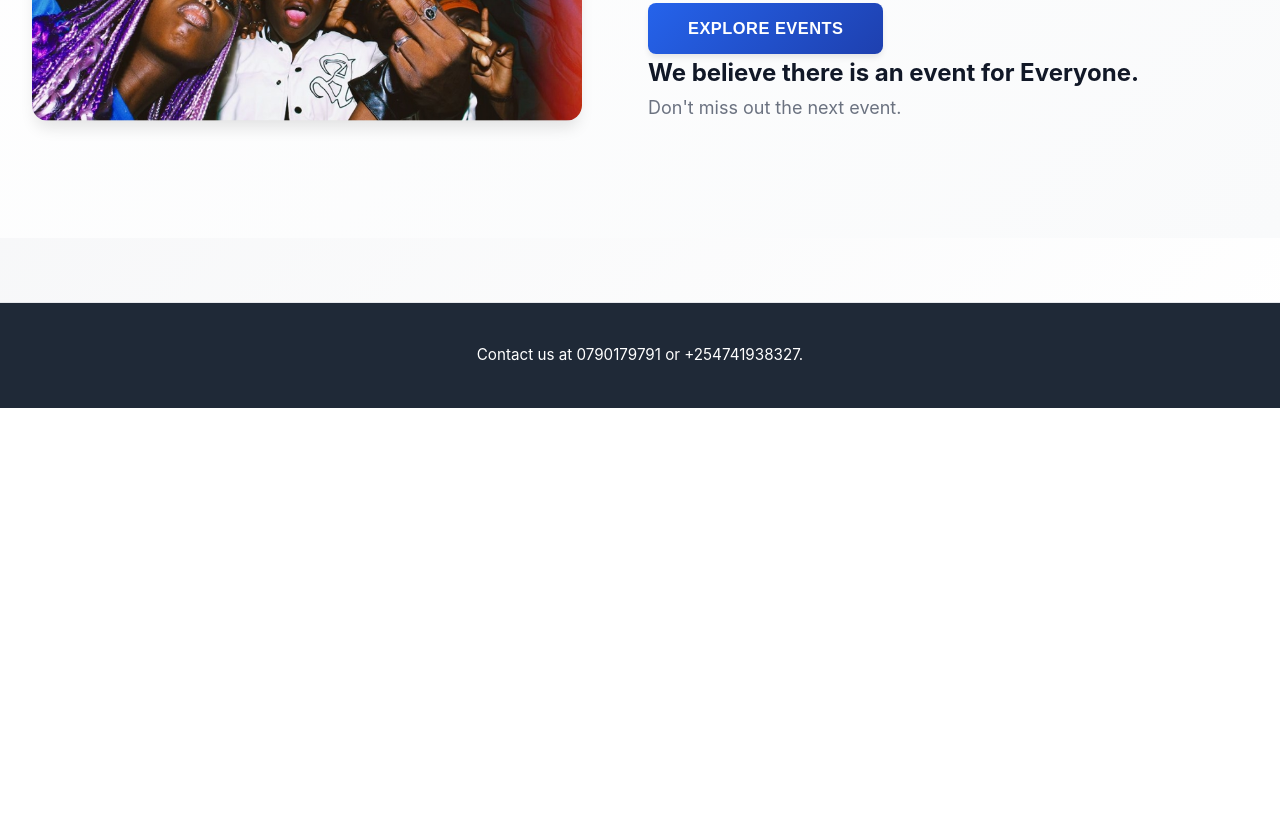
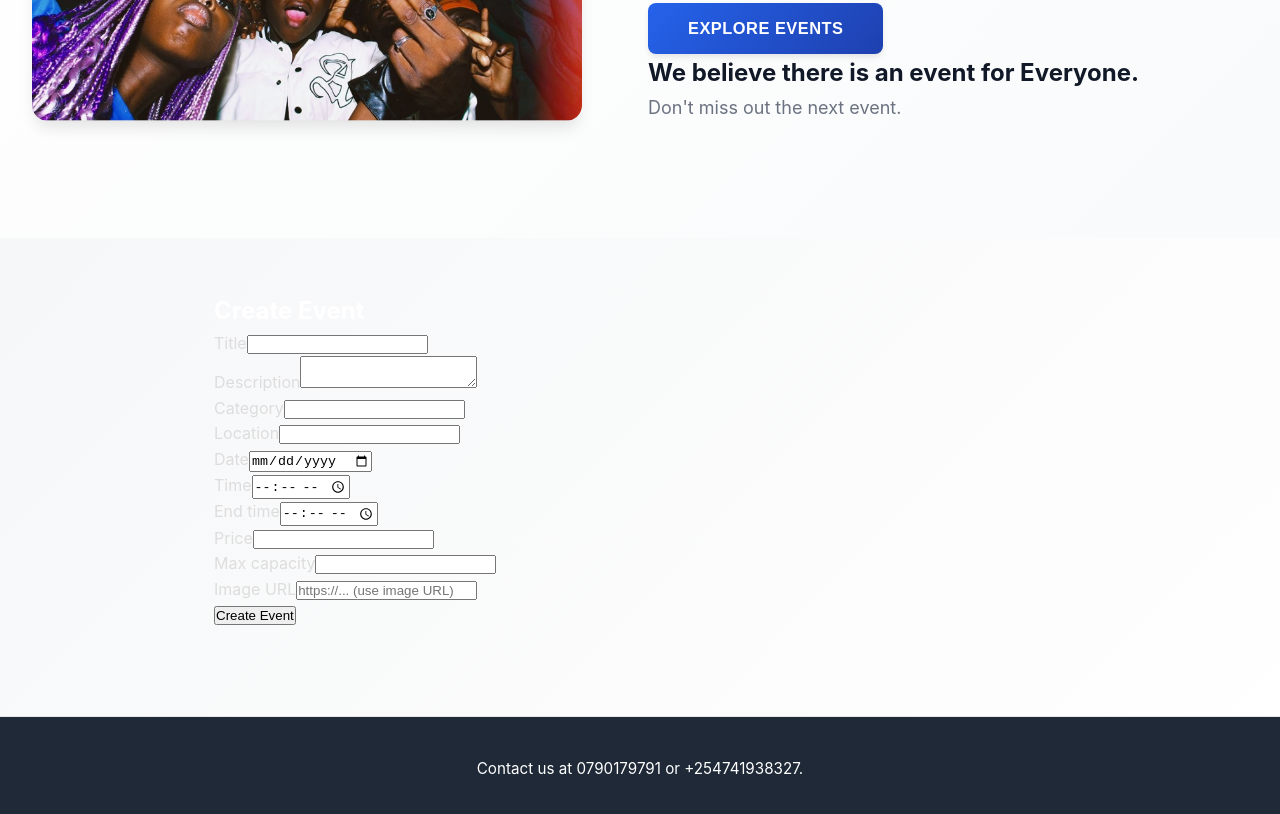
Before and after one commit to wwhiteeeea-coder/EVENT, a website: page event/Event-Time/frontend/new.html in a window 1280 px wide. Shown: the part 474-1288 px from the top of the page. Before the commit the page ends 882 px from the top, so only its background shows below. Drawn offline with Linux system fonts and the light colour scheme; sample sign-in values are in the browser's storage.

Commit message:
Add create-event form to new.html and wire new-event.js (use image URL)

```diff
--- a/event/Event-Time/frontend/new.html
+++ b/event/Event-Time/frontend/new.html
@@ -35,6 +35,27 @@
                 <p class="line">Don't miss out the next event.</p>
             </div>
         </section>
+
+        <!-- Create Event Form -->
+        <section class="create-event" style="padding:24px; max-width:900px; margin:30px auto; background:rgba(255,255,255,0.02); border-radius:8px;">
+          <h2 style="color:#fff;">Create Event</h2>
+          <div id="formError" class="alert error" style="display:none; color:#ff6b6b; margin-bottom:10px;"></div>
+          <div id="formSuccess" class="alert success" style="display:none; color:#4ade80; margin-bottom:10px;"></div>
+
+          <form id="createEventForm">
+            <div class="form-group"><label style="color:#ddd;">Title</label><input id="title" required></div>
+            <div class="form-group"><label style="color:#ddd;">Description</label><textarea id="description"></textarea></div>
+            <div class="form-group"><label style="color:#ddd;">Category</label><input id="category"></div>
+            <div class="form-group"><label style="color:#ddd;">Location</label><input id="location"></div>
+            <div class="form-group"><label style="color:#ddd;">Date</label><input id="date" type="date" required></div>
+            <div class="form-group"><label style="color:#ddd;">Time</label><input id="time" type="time" required></div>
+            <div class="form-group"><label style="color:#ddd;">End time</label><input id="endTime" type="time"></div>
+            <div class="form-group"><label style="color:#ddd;">Price</label><input id="price" type="number" step="0.01"></div>
+            <div class="form-group"><label style="color:#ddd;">Max capacity</label><input id="maxCapacity" type="number"></div>
+            <div class="form-group"><label style="color:#ddd;">Image URL</label><input id="image_url" placeholder="https://... (use image URL)"></div>
+            <button type="submit">Create Event</button>
+          </form>
+        </section>
     </div>
 
     <footer>
@@ -43,5 +64,10 @@
 
     <script src="js/api.js"></script>
     <script src="js/auth.js"></script>
+    <script>
+      // Set your backend base URL here or remove to default to same origin.
+      window.API_BASE_URL = window.API_BASE_URL || window.location.origin;
+    </script>
+    <script src="js/new-event.js"></script>
 </body>
 </html>
```
